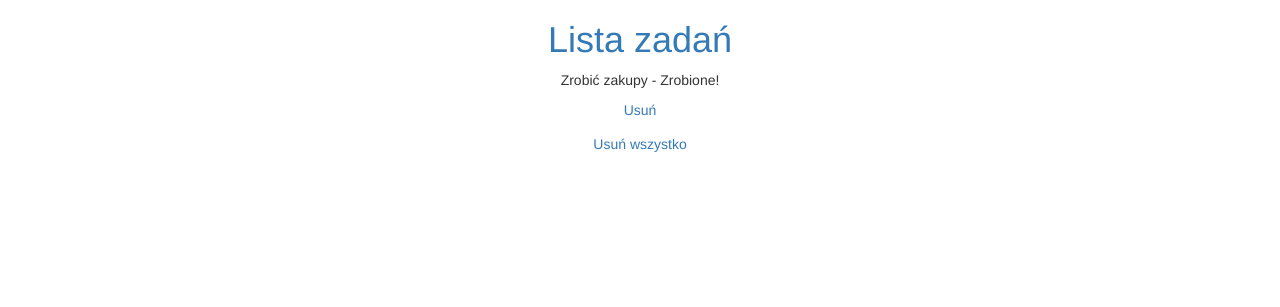
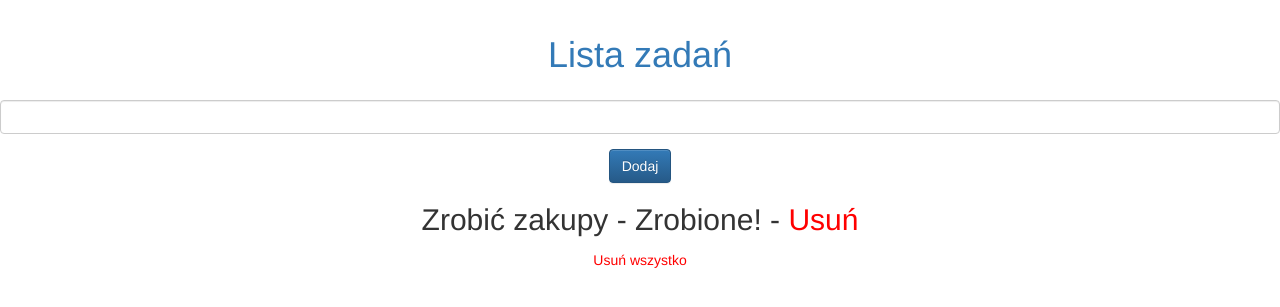
Before and after one commit to Piotr98765/ToDoList-Django, a Django app: page / in a window 1280 px wide. Shown: the top 307 px of the page. Run offline with Django 3.2, Linux system fonts and the light colour scheme; data comes from the database, SQL or seed files in the repository; both versions use the stored data as it was after the commit; some libraries are stand-ins or nearby versions.

Commit message:
Adding new tasks

```diff
--- /dev/null
+++ b/todolist/static/css/main.css
@@ -0,0 +1,13 @@
+* {
+    background-color: #fff;
+    text-align: center;
+}
+
+
+.main-page {
+    padding: 15px;
+}
+.delete-all a {
+    text-decoration: none;
+    color: red;
+}
--- a/todolist/static/todolist/todolist.css
+++ /dev/null
@@ -1,3 +0,0 @@
-* {
-    text-align: center;
-}
--- a/todolist/templates/todolist/todolist.html
+++ b/todolist/templates/todolist/todolist.html
@@ -4,33 +4,39 @@
         <title>Lista zadań</title>
         <link rel="stylesheet" href="//maxcdn.bootstrapcdn.com/bootstrap/3.2.0/css/bootstrap.min.css">
         <link rel="stylesheet" href="//maxcdn.bootstrapcdn.com/bootstrap/3.2.0/css/bootstrap-theme.min.css">
-        <link rel="stylesheet" type="text/css" href="{% static 'todolist/todolist.css' %}">
+        <link rel="stylesheet" type="text/css" href="{% static 'css/main.css' %}">
     </head>
     <body>
-        <div>
+        <div class="main-page">
             <h1><a href="/">Lista zadań</a></h1>
         </div>
-
+            <form action="/add/" method = "post">
+                {% csrf_token %}
+                <div class="form-group">
+                <input class="form-control" type="text" name="content">
+                </div>
+                <button type="submit" class="btn btn-primary">Dodaj</button>
+            </form>
 
         <div class="tasks">
         {% for task in tasks %}
         <form>
         {% if task.complete == True%}
             <div class="todolist">
-                <p>{{task.title}} - Zrobione!</p>
-                <a href="{% url 'delete' task.id %}">Usuń</a>
+                <h2>{{task.title}} - Zrobione! - <a style="color:red" href="{% url 'delete' task.id %}">Usuń</a> </h2>
             </form>
             </div>
         {% else %}
             <div class="todolist">
-                <p>{{task.title}} - Niezrobione!</p>
-                <a href="{% url 'change_to_done' task.id %}">Zrobione</a>
-                <a href="{% url 'delete' task.id %}">Usuń</a>
+                <h2>{{task.title}} - Niezrobione! - <a style="color:green"href="{% url 'change_to_done' task.id %}">Zrobione</a> - <a style="color:red" href="{% url 'delete' task.id %}">Usuń</a>
+                </h2>
             </div>
         {% endif %}
         {% endfor %}
         </div>
 
+        <div class="delete-all">
         <a href="{% url 'delete-all'%}">Usuń wszystko</a>
+        </div>
     </body>
 </html>
--- a/todolist/urls.py
+++ b/todolist/urls.py
@@ -8,6 +8,7 @@ urlpatterns = [
     path('delete_all', views.delete_all, name='delete-all'),
     path('delete/<int:task>/', views.delete, name="delete"),
     path('change_to_done/<int:task>/', views.change_to_done, name="change_to_done"),
+    path('add/',views.add),
 
 
 ]
--- a/todolist/views.py
+++ b/todolist/views.py
@@ -23,3 +23,9 @@ def delete(request, task):
     y = Todo.objects.get(id= task)
     y.delete()
     return redirect('/')
+
+def add(request):
+    x = request.POST['content']
+    new_item = Todo(title = x)
+    new_item.save()
+    return HttpResponseRedirect('/')
```
Also changed, not shown: db.sqlite3.
